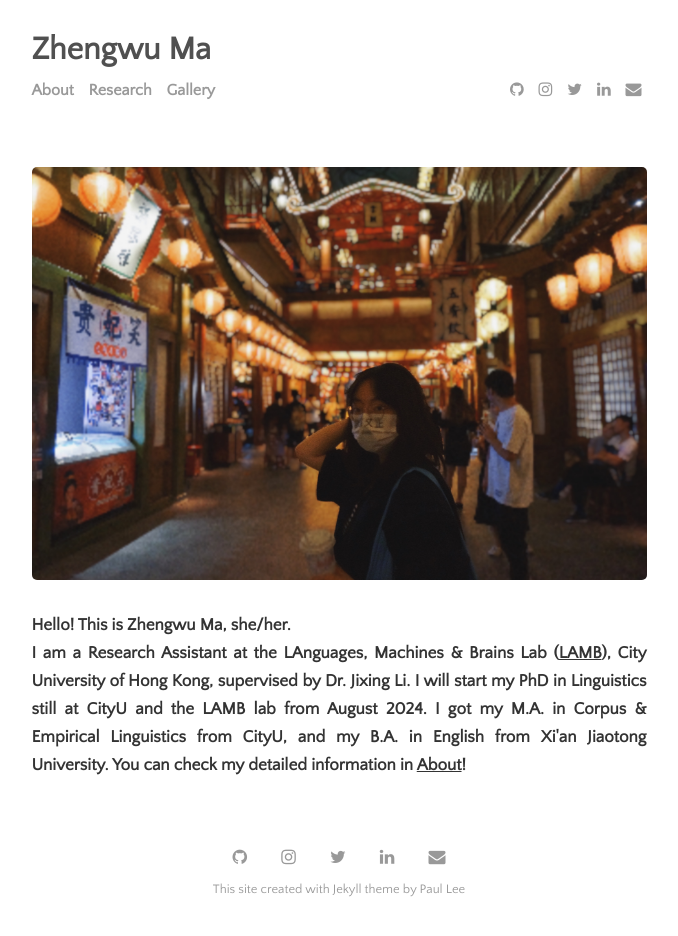
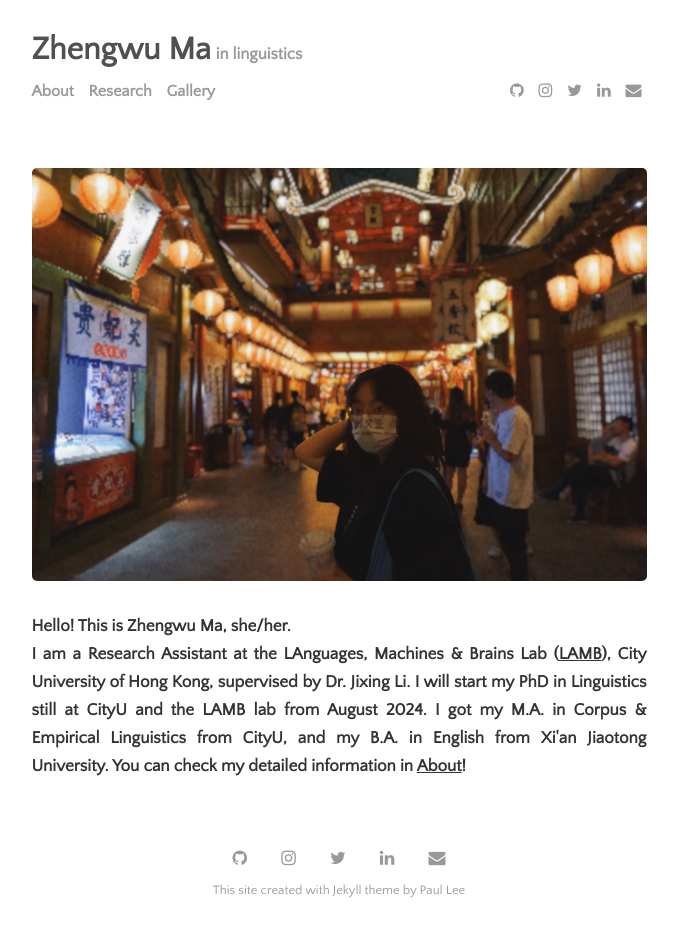
Before and after one commit to zhengwuma/zhengwuma.github.io, a Jekyll site: the page built from index.html, in a window 1280 px wide. Shown: the whole page, without its empty margins (301-979 px from the left). Built offline with Jekyll 4.4.1, drawn with Linux system fonts in a browser that asks for light colours; the list of posts is cut into pages by our own code.

Commit message:
Update header.html

```diff
--- a/_includes/header.html
+++ b/_includes/header.html
@@ -1,6 +1,7 @@
 <header class="header">
   <h3 class="header-title">
     <a href="{{ site.github.url }}/">{{ site.title }}</a>
+    <small class="header-subtitle">{{ site.description }}</small>
     {% include menu.html %}
   </h3>
 </header>
```
